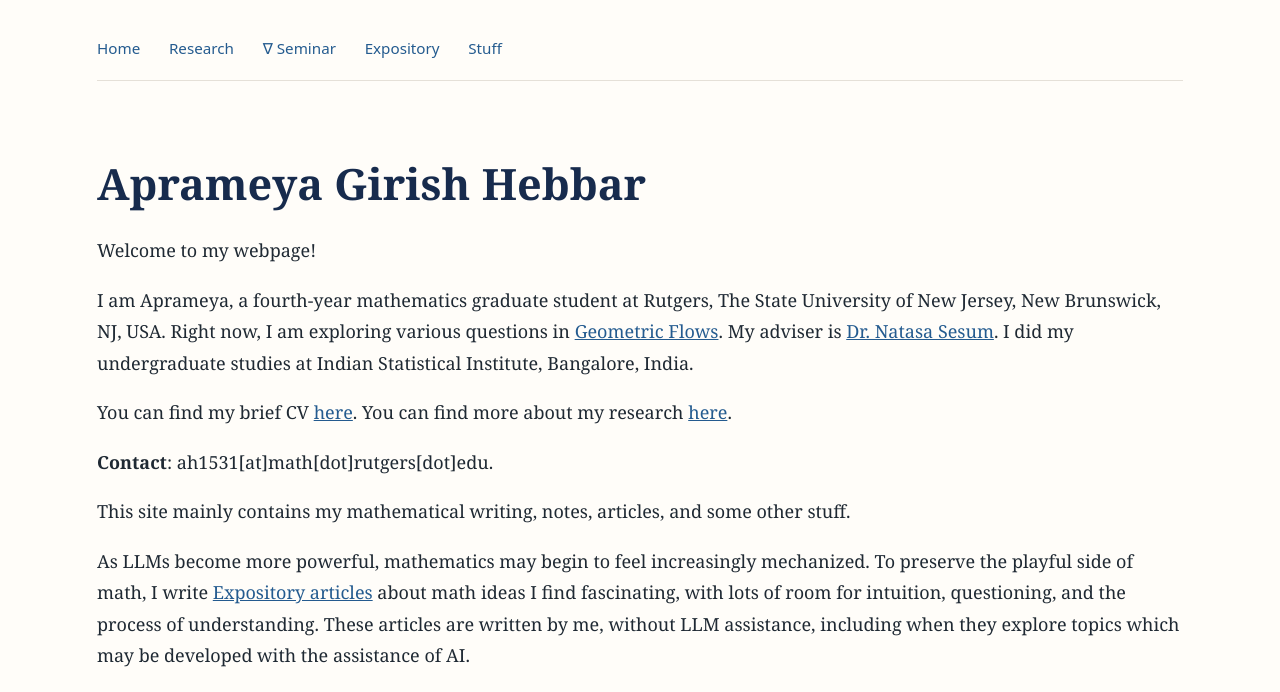
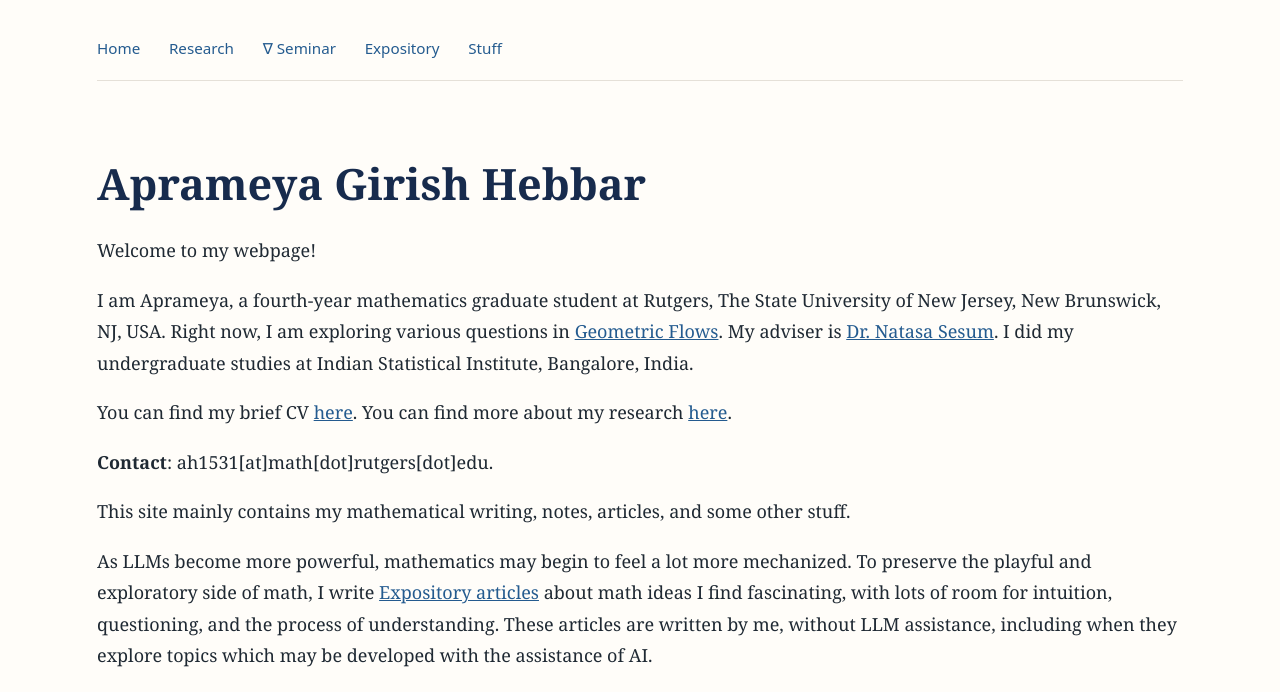
Before and after one commit to AprameyaGH/aprameyagh.github.io, a Jekyll site: the page built from index.md, in a window 1280 px wide, cut to the strip 0-692 px from the top of the page. Built offline with Jekyll 4.4.1, drawn with Linux system fonts in a browser that asks for light colours; a script that is not in the unit is left out.

```diff
--- a/index.md
+++ b/index.md
@@ -15,7 +15,7 @@ You can find my brief CV [here](/assets/files/Aprameya_CV.pdf). You can find mor
 
 This site mainly contains my mathematical writing, notes, articles, and some other stuff.
 
-As LLMs become more powerful, mathematics may begin to feel increasingly mechanized. To preserve the playful side of math, I write [Expository articles](expository.md) about math ideas I find fascinating, with lots of room for intuition, questioning, and the process of understanding. These articles are written by me, without LLM assistance, including when they explore topics which may be developed with the assistance of AI.
+As LLMs become more powerful, mathematics may begin to feel a lot more mechanized. To preserve the playful and exploratory side of math, I write [Expository articles](expository.md) about math ideas I find fascinating, with lots of room for intuition, questioning, and the process of understanding. These articles are written by me, without LLM assistance, including when they explore topics which may be developed with the assistance of AI.
 
 <img
   src="{{ "/assets/images/profile.png" | relative_url }}"
```
Also changed, not shown: Seminar.md (+1 -1 lines), Seminars/seminar_fall_2026.md (+1 -1 lines).
